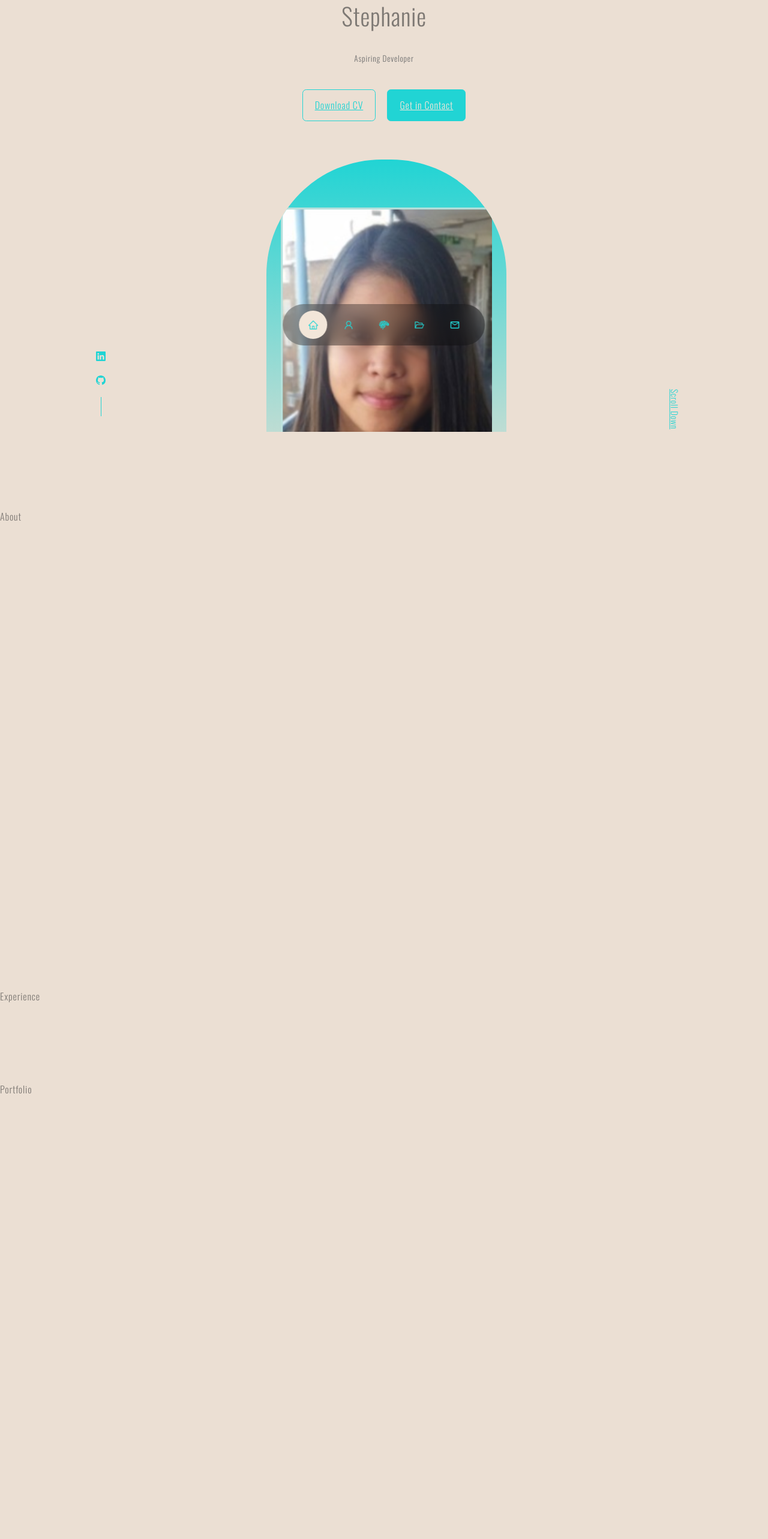
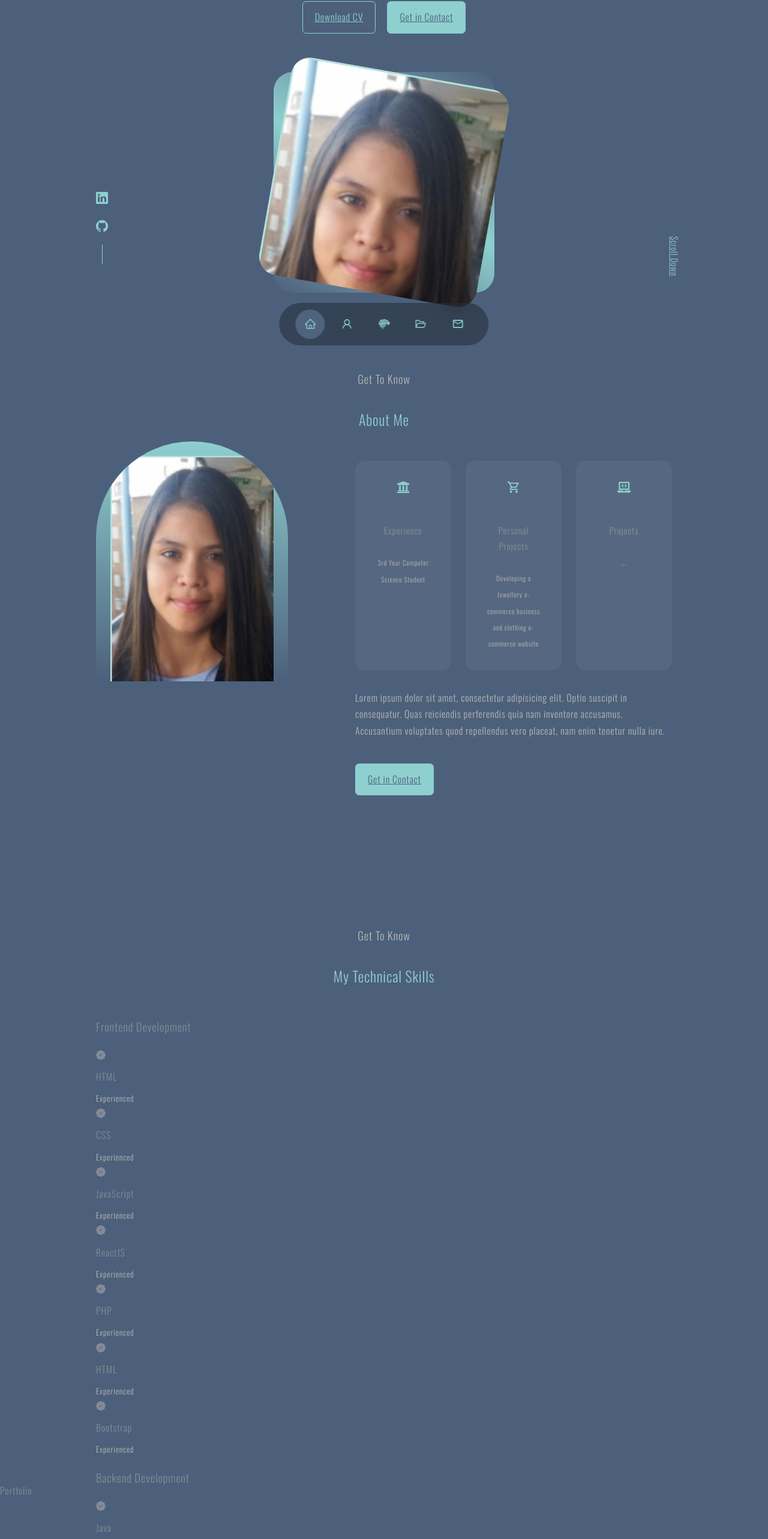
Before and after one commit to stephanie12eg/reactjs-portfolio-website, a React (Create React App) app: page / in a window 1280 px wide. Shown: the part 192-2758 px from the top of the page at 60% size. Built offline with nearby package versions, Linux system fonts and the light colour scheme.

Commit message:
Created the about component and styled with css

```diff
--- a/src/components/About/About.css
+++ b/src/components/About/About.css
@@ -0,0 +1,92 @@
+.about__container {
+    display: grid;
+    grid-template-columns: 45% 55%;
+}
+
+.about__me {
+    background: linear-gradient(var(--color-primary), transparent);
+    height: 22rem;
+    width: 17em;
+    aspect-ratio: 1/1;
+    border-radius: 10rem 10rem 0 0;
+    overflow: hidden;
+    padding: 1.5rem 1.5rem 1.5rem 1.5rem;
+    margin-top: -2rem;
+}
+
+.about__cards {
+    display: grid;
+    grid-template-columns: repeat(3, 1fr);
+    gap: 1.5rem;
+}
+
+.about__card {
+    background: var(--color-bg-variant);
+    border: 1px solid transparent;
+    border-radius: 1rem;
+    padding: 2rem;
+    text-align: center;
+    transition: var(--transition);
+}
+
+.about__card:hover {
+    background: transparent;
+    border-color: var(--color-primary-variant);
+    cursor: default;
+}
+
+.about__icon {
+    color: var(--color-primary);
+    font-size: 1.4rem;
+    margin-bottom: 1rem;
+}
+
+.about__card h5 {
+    font-size: 0.95rem;
+}
+
+.about__card small {
+    font-size: 0.7rem;
+    color: var(--color-light);
+}
+
+.about__content p {
+    margin: 2rem 0 2.6rem;
+    color: var(--color-light);
+}
+
+/* Media Queries for medium devices*/
+@media screen and (max-width: 1024px){
+    .about__container {
+        grid-template-columns: 1fr;
+        gap: 0;
+    }
+    .about__me {
+        width: 50%;
+        margin: 2rem auto 4rem;
+    }
+    .about__content p {
+        margin: 1rem 0 1.5rem;
+    }
+}
+
+/* Media Queries for small devices*/
+@media screen and (max-width: 600px){
+    .about__me {
+        width: 65%;
+        margin: 0 auto 3rem;
+    }
+
+    .about__cards{
+        grid-template-columns: 1fr 1fr;
+        gap: 1rem;
+    }
+
+    .about__content {
+        text-align: center;
+    }
+
+    .about__content p {
+        margin: 1.5 0;
+    }
+}
--- a/src/components/About/About.jsx
+++ b/src/components/About/About.jsx
@@ -1,9 +1,51 @@
 import React from 'react'
 import './About.css'
+import ME from '../../Assets/PIC.JPG';
+import {FaUniversity} from 'react-icons/fa'
+import {MdOutlineLocalGroceryStore} from 'react-icons/md'
+import {FaLaptopCode} from 'react-icons/fa'
 
 const About = () => {
   return (
-    <section id="About">About</section>
+    <section id="About">
+        <h3>Get To Know</h3>
+        <h2>About Me</h2>
+      <div className="container about__container">
+        <div className="about__me">
+          <img src={ME} alt="About" />
+        </div>
+
+        <div className="about__content">
+           <div className="about__cards">
+              <article className='about__card'>
+                <FaUniversity className='about__icon'/>
+                <h5>Experience</h5>
+                <small>3rd Year Computer Science Student</small>
+              </article>
+
+              <article className='about__card'>
+                <MdOutlineLocalGroceryStore className='about__icon'/>
+                <h5>Personal Projects</h5>
+                <small>Developing a Jewellery e-commerce business and clothing e-commerce website</small>
+              </article>
+
+              <article className='about__card'>
+                <FaLaptopCode className='about__icon'/>
+                <h5>Projects</h5>
+                <small>...</small>
+              </article>
+            </div>
+
+            <p>
+              Lorem ipsum dolor sit amet, consectetur adipisicing elit.
+              Optio suscipit in consequatur. Quas reiciendis perferendis quia nam inventore accusamus.
+              Accusantium voluptates quod repellendus vero placeat, nam enim tenetur nulla iure.
+            </p>
+
+            <a href="#Contact" className='btn btn-primary'>Get in Contact</a>
+        </div>
+      </div>
+    </section>
   )
 }
 
--- a/src/components/Experience/Experience.jsx
+++ b/src/components/Experience/Experience.jsx
@@ -1,9 +1,92 @@
 import React from 'react'
 import './Experience.css'
+import{BsFillPatchCheckFill} from 'react-icons/bs'
 
 const Experience = () => {
   return (
-    <dsection id="Experience">Experience</dsection>
+    <section id="Experience">
+      <h3>Get To Know</h3>
+      <h2>My Technical Skills</h2>
+
+      <div className="container experience__container">
+        <div className="experience__frontend">
+          <h3>Frontend Development</h3>
+          <div className="experience__content">
+            <article className="experience__details">
+              <BsFillPatchCheckFill/>
+              <h4>HTML</h4>
+              <small className='text-light'>Experienced</small>
+            </article>
+            <article className="experience__details">
+              <BsFillPatchCheckFill/>
+              <h4>CSS</h4>
+              <small className='text-light'>Experienced</small>
+            </article>
+            <article className="experience__details">
+              <BsFillPatchCheckFill/>
+              <h4>JavaScript</h4>
+              <small className='text-light'>Experienced</small>
+            </article>
+            <article className="experience__details">
+              <BsFillPatchCheckFill/>
+              <h4>ReactJS</h4>
+              <small className='text-light'>Experienced</small>
+            </article>
+            <article className="experience__details">
+              <BsFillPatchCheckFill/>
+              <h4>PHP</h4>
+              <small className='text-light'>Experienced</small>
+            </article>
+            <article className="experience__details">
+              <BsFillPatchCheckFill/>
+              <h4>HTML</h4>
+              <small className='text-light'>Experienced</small>
+            </article>
+            <article className="experience__details">
+              <BsFillPatchCheckFill/>
+              <h4>Bootstrap</h4>
+              <small className='text-light'>Experienced</small>
+            </article>
+          </div>
+        </div>
+
+        <div className="experience__backend">
+          <h3>Backend Development</h3>
+          <div className="experience__content">
+            <article className="experience__details">
+              <BsFillPatchCheckFill/>
+              <h4>Java</h4>
+              <small className='text-light'>Experienced</small>
+            </article>
+            <article className="experience__details">
+              <BsFillPatchCheckFill/>
+              <h4>Python</h4>
+              <small className='text-light'>Experienced</small>
+            </article>
+            <article className="experience__details">
+              <BsFillPatchCheckFill/>
+              <h4>SQL</h4>
+              <small className='text-light'>Experienced</small>
+            </article>
+            <article className="experience__details">
+              <BsFillPatchCheckFill/>
+              <h4>SQL Lite (C language)</h4>
+              <small className='text-light'>Experienced</small>
+            </article>
+            <article className="experience__details">
+              <BsFillPatchCheckFill/>
+              <h4>Object Oriented Programming</h4>
+              <small className='text-light'>Experienced</small>
+            </article>
+            <article className="experience__details">
+              <BsFillPatchCheckFill/>
+              <h4>Node.JS</h4>
+              <small className='text-light'>Experienced</small>
+            </article>
+          </div>
+        </div>
+      </div>
+    </section>
   )
 }
 
--- a/src/components/Header/Header.css
+++ b/src/components/Header/Header.css
@@ -1,7 +1,5 @@
 header {
-    height: 100vh;
-    padding-top: 7rem;
-    overflow: hidden;
+    padding-top: 1rem;
 }
 
 .header__container {
@@ -10,12 +8,17 @@ header {
     position: relative;
 }
 
+.header__container h1, h4 {
+    margin-top: 0.5rem;
+    margin-bottom: 0.5rem;
+}
+
 /*  CTA  */
 .cta {
-    margin-top: 2.5rem;
     display: flex;
     gap: 1.2rem;
     justify-content: center;
+    margin-top: 2rem;
 }
 
 /*  Header Socials  */
@@ -27,6 +30,7 @@ header {
     position: absolute;
     left: 0;
     bottom: 3rem;
+    font-size: 1.25rem;
 }
 
 .headerSocials::after {
@@ -36,16 +40,34 @@ header {
     background: var(--color-primary);
 }
 /* image */
-.me {
-    background: linear-gradient(var(--color-primary), transparent);
-    height: 30rem;
-    width: 22rem;
-    position: absolute;
-    left: calc(50% - 12.25rem);
+.me__background {
+    height: 23rem;
+    width: 23rem;
+    aspect-ratio: 1/1;
+    border-radius: 2rem;
+    background: linear-gradient(
+        30deg,
+        transparent,
+        var(--color-primary),
+        transparent
+    );
+    display: grid;
+    place-items: center;
+    margin: 0 auto;
     margin-top: 4rem;
-    border-radius: 12rem 12rem 0 0;
+}
+
+.me__image {
+    width: 23rem;
+    height: 23rem;
+    border-radius: 2rem;
     overflow: hidden;
-    padding: 5rem 1.5rem 1.5rem 1.5rem;
+    transform: rotate(10deg);
+    transition: var(transition);
+}
+
+.me__image:hover {
+    transform: rotate(0deg);
 }
 
 /* Scroll Down */
@@ -63,15 +85,28 @@ header {
     header {
         height: 68vh;
     }
+    .scroll__down {
+        display: none;
+    }
+    .me__image {
+        width: 15rem;
+        height: 15rem;
+    }
+    .me__background {
+        height: 20rem;
+        width: 20rem;
+    }
 }
 
 /* Media Queries for small devices*/
 @media screen and (max-width: 600px){
-    header {
-        height: 100vh;
-    }
-    .headerSocials,
     .scroll__down {
         display: none;
     }
+    .me__image {
+        width: 10rem;
+        height: 10rem;
+    }
+
+
 }
--- a/src/components/Header/Header.jsx
+++ b/src/components/Header/Header.jsx
@@ -8,15 +8,17 @@ const Header = () => {
   return (
     <header>
       <div id="" className="container header__container">
-        <h5>Hello I'm</h5>
+        <h4>Hello I'm</h4>
         <h1>Stephanie</h1>
-        <h5 className="text-light">
+        <h4 className="text-light">
           Aspiring Developer
-        </h5>
+        </h4>
         <CTA/>
         <HeaderSocials/>
-        <div className="me">
-          <img src={Me} alt="me" />
+        <div className="me__background">
+          <div className="me__image">
+            <img src={Me} alt="Me" />
+          </div>
         </div>
         <a href="#Contact" className='scroll__down'>Scroll Down</a>
       </div>
--- a/src/components/Nav/Nav.css
+++ b/src/components/Nav/Nav.css
@@ -19,7 +19,7 @@ nav a {
     padding: 0.9rem;
     border-radius: 50%;
     display: flex;
-    font-size: 1.1rem;
+    font-size: 1.25rem;
 }
 
 nav a:hover {
--- a/src/components/Nav/Nav.jsx
+++ b/src/components/Nav/Nav.jsx
@@ -11,7 +11,7 @@ const Nav = () => {
   const [activeNav, setActiveNav] = useState('#')
   return (
     <nav>
-      <a href="#"  onClick= {() => setActiveNav('#')} className={activeNav === '#' ? 'active' : ''}><AiOutlineHome/></a>
+      <a href="#" onClick= {() => setActiveNav('#')} className={activeNav === '#' ? 'active' : ''}><AiOutlineHome/></a>
       <a href="#About" onClick= {() => setActiveNav('#About')} className={activeNav === '#About' ? 'active' : ''}><AiOutlineUser/></a>
       <a href="#Experience" onClick= {() => setActiveNav('#Experience')} className={activeNav === '#Experience' ? 'active' : ''}><GiBrain/></a>
       <a href="#Portfolio" onClick= {() => setActiveNav('#Portfolio')} className={activeNav === '#Portfolio' ? 'active' : ''}><AiOutlineFolderOpen/></a>
--- a/src/index.css
+++ b/src/index.css
@@ -18,13 +18,13 @@ body {
 }
 
 :root {
-  --color-bg: #f2e6d9;
-  --color-bg-variant: rgb(116, 176, 198) ;
-  --color-primary: rgb(33, 212, 212) ;
-  --color-primary-variant: rgb(128, 223, 239);
+  --color-bg: #4f637f;
+  --color-bg-variant: #566881 ;
+  --color-primary: rgb(142, 207, 207) ;
+  --color-primary-variant: rgb(142, 207, 207) ;
   --color-white: #fff;
-  --color-grey: rgba(54, 54, 54, 0.6);
-  --color-light: rgb(112, 112, 112);
+  --color-grey: rgba(169, 169, 169, 0.6);
+  --color-light: rgb(182, 182, 182);
 
   --transition: all 400ms ease;
 
@@ -64,6 +64,7 @@ section > h2,
 section > h3 {
   text-align: center;
   color: var(--color-light);
+  margin-top: 2rem;
 }
 
 section > h2 {
```
